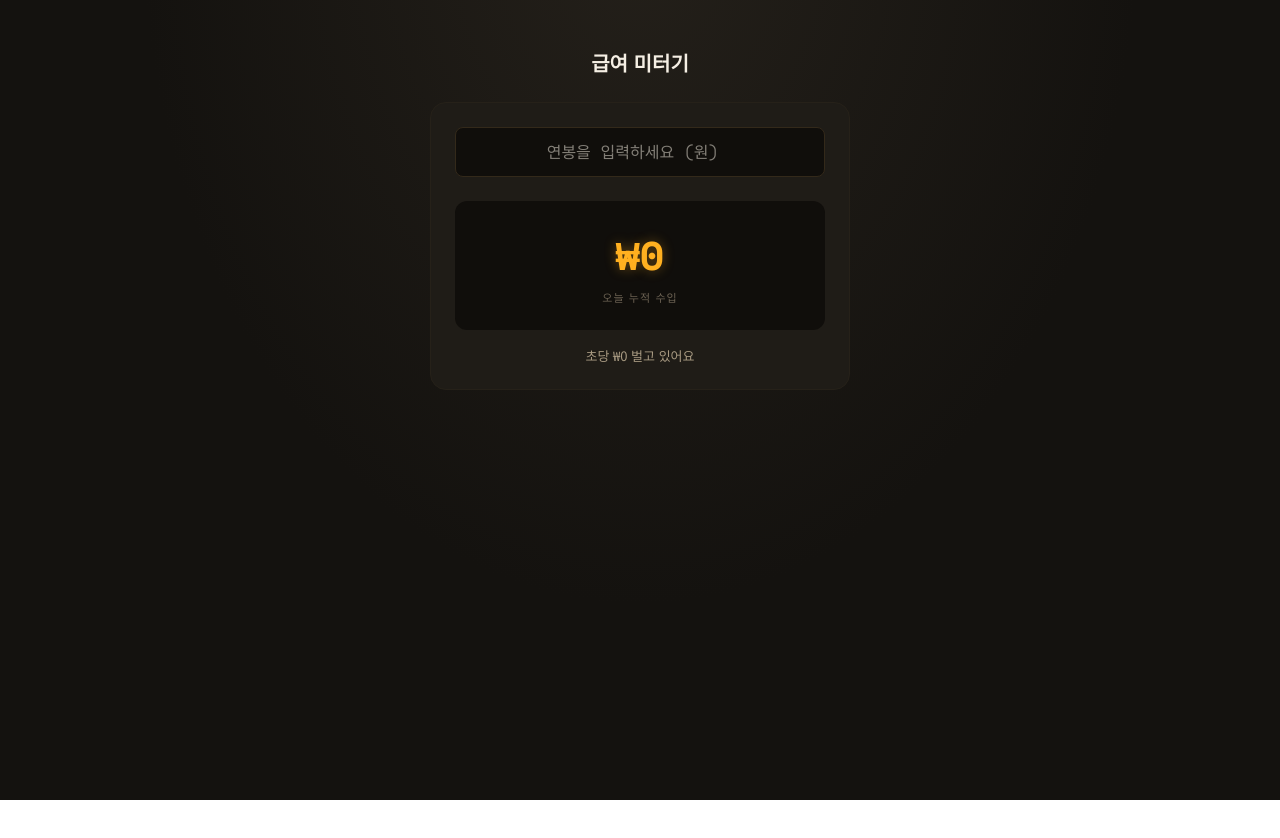
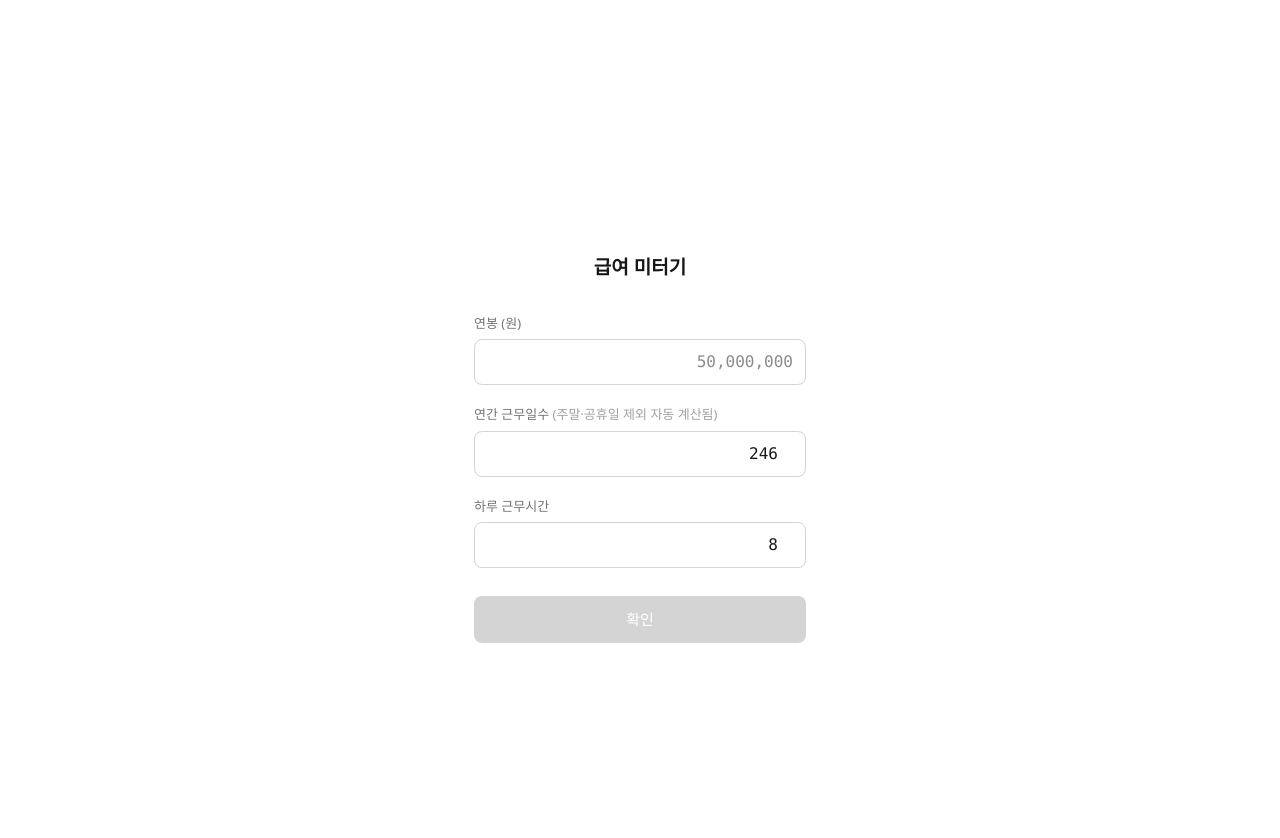
Before and after one commit to Namsanii/salarymeter, a Next.js app: page / in a window 1280 px wide. Shown: the top 838 px of the page. Before the commit the page ends 800 px from the top, so only its background shows below. Built offline with nearby package versions, Linux system fonts and the light colour scheme.

Commit message:
clean redesign

```diff
--- a/app/globals.css
+++ b/app/globals.css
@@ -1,43 +1,7 @@
 @import "tailwindcss";
 
-@theme {
-  --color-bg: #14120f;
-  --color-housing: #1f1c17;
-  --color-housing2: #262119;
-  --color-bezel: #100e0b;
-  --color-amber: #ffb020;
-  --color-amberdim: #4a3714;
-  --color-copper: #c97c3f;
-  --color-muted: #a89a82;
-  --color-faint: #6b6152;
-  --color-metergreen: #6fae7d;
-  --color-gray2: #55503f;
-  --color-cream: #f5efe4;
-  --font-mono: "Space Mono", monospace;
-  --font-sans: "Noto Sans KR", sans-serif;
-  --animate-pop: pop 0.28s ease;
-  --animate-pulseled: pulseLed 2s infinite;
+html,
+body {
+  background: #ffffff;
+  color: #171717;
 }
-
-@keyframes pop {
-  0% { transform: translateY(-40%); opacity: 0.2; }
-  100% { transform: translateY(0); opacity: 1; }
-}
-
-@keyframes pulseLed {
-  0%, 100% { opacity: 1; }
-  50% { opacity: 0.45; }
-}
-
-html, body {
-  background: radial-gradient(ellipse at 50% -10%, #24201a 0%, #14120f 55%);
-  color: #f5efe4;
-}
-
-@media (prefers-reduced-motion: reduce) {
-  *, *::before, *::after {
-    animation-duration: 0.001ms !important;
-    animation-iteration-count: 1 !important;
-    transition-duration: 0.001ms !important;
-  }
-}
--- a/app/layout.tsx
+++ b/app/layout.tsx
@@ -3,7 +3,7 @@ import "./globals.css";
 
 export const metadata: Metadata = {
   title: "급여 미터기",
-  description: "연봉을 입력하면 초당/분당/시간당 수입을 실시간으로 보여주는 미터기",
+  description: "연봉을 입력하면 지금까지 얼마를 벌었는지 실시간으로 보여주는 미터기",
 };
 
 export default function RootLayout({
@@ -13,13 +13,6 @@ export default function RootLayout({
 }>) {
   return (
     <html lang="ko">
-      <head>
-        <link rel="preconnect" href="https://fonts.googleapis.com" />
-        <link
-          href="https://fonts.googleapis.com/css2?family=Space+Mono:wght@400;700&family=Noto+Sans+KR:wght@400;500;600;700;900&display=swap"
-          rel="stylesheet"
-        />
-      </head>
       <body>{children}</body>
     </html>
   );
--- a/components/salarymeter.tsx
+++ b/components/salarymeter.tsx
@@ -1,58 +1,164 @@
 "use client";
 
-import { useEffect, useMemo, useState } from "react";
+import { useEffect, useMemo, useState, type ChangeEvent } from "react";
 
-function fmt(n: number): string {
-  return Math.round(n).toLocaleString("ko-KR");
+const HOLIDAYS_2026 = [
+  "2026-01-01",
+  "2026-02-16",
+  "2026-02-17",
+  "2026-02-18",
+  "2026-03-02",
+  "2026-05-05",
+  "2026-05-25",
+  "2026-06-03",
+  "2026-07-17",
+  "2026-08-17",
+  "2026-09-24",
+  "2026-09-25",
+  "2026-10-05",
+  "2026-10-09",
+  "2026-12-25",
+];
+
+function toISODate(d: Date): string {
+  const y = d.getFullYear();
+  const m = String(d.getMonth() + 1).padStart(2, "0");
+  const day = String(d.getDate()).padStart(2, "0");
+  return `${y}-${m}-${day}`;
+}
+
+function getDefaultWorkdays(year: number): number {
+  const holidaySet = new Set(year === 2026 ? HOLIDAYS_2026 : []);
+  let count = 0;
+  const d = new Date(year, 0, 1);
+  while (d.getFullYear() === year) {
+    const day = d.getDay();
+    if (day !== 0 && day !== 6 && !holidaySet.has(toISODate(d))) {
+      count++;
+    }
+    d.setDate(d.getDate() + 1);
+  }
+  return count;
+}
+
+function formatWithCommas(digitsOnly: string): string {
+  if (!digitsOnly) return "";
+  return Number(digitsOnly).toLocaleString("ko-KR");
+}
+
+function fmtWon(n: number): string {
+  return Math.max(0, Math.round(n)).toLocaleString("ko-KR");
 }
 
 export default function SalaryMeter() {
-  const [salaryStr, setSalaryStr] = useState("");
-  const [now, setNow] = useState(() => new Date());
+  const currentYear = new Date().getFullYear();
+
+  const [salaryDigits, setSalaryDigits] = useState("");
+  const [workdays, setWorkdays] = useState(() => String(getDefaultWorkdays(currentYear)));
+  const [hours, setHours] = useState("8");
+  const [view, setView] = useState<"form" | "result">("form");
+  const [startTime, setStartTime] = useState<number | null>(null);
+  const [now, setNow] = useState(() => Date.now());
 
   useEffect(() => {
-    const id = setInterval(() => setNow(new Date()), 1000);
+    if (view !== "result") return;
+    const id = setInterval(() => setNow(Date.now()), 1000);
     return () => clearInterval(id);
-  }, []);
+  }, [view]);
 
-  const salary = useMemo(() => {
-    const v = parseFloat(salaryStr);
-    return isNaN(v) || v < 0 ? 0 : v;
-  }, [salaryStr]);
+  const salary = Number(salaryDigits || "0");
+  const workdaysNum = Math.max(1, Number(workdays || "0"));
+  const hoursNum = Math.max(0.1, Number(hours || "0"));
 
-  const perSec = salary / (365 * 24 * 3600);
+  const perSecond = salary / (workdaysNum * hoursNum * 3600);
 
-  const earnedToday = useMemo(() => {
-    const midnight = new Date(now);
-    midnight.setHours(0, 0, 0, 0);
-    const elapsedSec = (now.getTime() - midnight.getTime()) / 1000;
-    return elapsedSec * perSec;
-  }, [now, perSec]);
+  const earned = useMemo(() => {
+    if (!startTime) return 0;
+    const elapsedSec = (now - startTime) / 1000;
+    return Math.max(0, elapsedSec) * perSecond;
+  }, [now, startTime, perSecond]);
+
+  const handleSalaryChange = (e: ChangeEvent<HTMLInputElement>) => {
+    const digits = e.target.value.replace(/[^0-9]/g, "");
+    setSalaryDigits(digits);
+  };
+
+  const handleConfirm = () => {
+    if (!salaryDigits || salary <= 0) return;
+    setStartTime(Date.now());
+    setNow(Date.now());
+    setView("result");
+  };
+
+  const handleBack = () => {
+    setView("form");
+    setStartTime(null);
+  };
+
+  if (view === "result") {
+    return (
+      <div className="w-full max-w-[420px] mx-auto min-h-screen flex flex-col items-center justify-center px-4">
+        <div className="text-[13px] text-neutral-400 mb-3 tracking-wide">지금까지</div>
+        <div className="font-mono font-bold text-[clamp(32px,9vw,52px)] text-neutral-900 tabular-nums mb-2 text-center">
+          {fmtWon(earned)}원
+        </div>
+        <div className="text-[15px] text-neutral-500 mb-10">벌었습니다</div>
+        <button
+          onClick={handleBack}
+          className="text-[13px] text-neutral-400 underline underline-offset-4 hover:text-neutral-600"
+        >
+          다시 입력하기
+        </button>
+      </div>
+    );
+  }
 
   return (
-    <div className="w-full max-w-[420px] mx-auto">
-      <h1 className="text-center text-[20px] font-bold mb-6 text-cream">급여 미터기</h1>
+    <div className="w-full max-w-[380px] mx-auto min-h-screen flex flex-col justify-center px-6">
+      <h1 className="text-[19px] font-bold text-neutral-900 mb-8 text-center">급여 미터기</h1>
 
-      <div className="rounded-2xl p-6 bg-housing border border-housing2">
-        <input
-          type="number"
-          value={salaryStr}
-          onChange={(e) => setSalaryStr(e.target.value)}
-          placeholder="연봉을 입력하세요 (원)"
-          min={0}
-          className="w-full bg-bezel border border-[#33291a] text-cream font-mono text-[16px] px-3 py-3 rounded-lg outline-none focus:border-amber text-center"
-        />
-
-        <div className="mt-6 bg-bezel rounded-xl py-6 flex flex-col items-center gap-1">
-          <div className="font-mono font-bold text-[clamp(28px,8vw,40px)] text-amber [text-shadow:0_0_12px_rgba(255,176,32,0.35)]">
-            ₩{fmt(earnedToday)}
-          </div>
-          <div className="text-[11px] text-faint tracking-[0.1em]">오늘 누적 수입</div>
+      <div className="space-y-5">
+        <div>
+          <label className="block text-[13px] text-neutral-500 mb-1.5">연봉 (원)</label>
+          <input
+            type="text"
+            inputMode="numeric"
+            value={formatWithCommas(salaryDigits)}
+            onChange={handleSalaryChange}
+            placeholder="50,000,000"
+            className="w-full border border-neutral-300 text-neutral-900 text-[16px] px-3 py-2.5 rounded-lg outline-none focus:border-neutral-900 text-right font-mono"
+          />
         </div>
 
-        <div className="mt-4 text-center text-[13px] text-muted">
-          초당 ₩{fmt(perSec)} 벌고 있어요
+        <div>
+          <label className="block text-[13px] text-neutral-500 mb-1.5">
+            연간 근무일수 <span className="text-neutral-400">(주말·공휴일 제외 자동 계산됨)</span>
+          </label>
+          <input
+            type="number"
+            value={workdays}
+            onChange={(e) => setWorkdays(e.target.value)}
+            className="w-full border border-neutral-300 text-neutral-900 text-[16px] px-3 py-2.5 rounded-lg outline-none focus:border-neutral-900 text-right font-mono"
+          />
         </div>
+
+        <div>
+          <label className="block text-[13px] text-neutral-500 mb-1.5">하루 근무시간</label>
+          <input
+            type="number"
+            value={hours}
+            onChange={(e) => setHours(e.target.value)}
+            className="w-full border border-neutral-300 text-neutral-900 text-[16px] px-3 py-2.5 rounded-lg outline-none focus:border-neutral-900 text-right font-mono"
+          />
+        </div>
+
+        <button
+          onClick={handleConfirm}
+          disabled={!salaryDigits || salary <= 0}
+          className="w-full bg-neutral-900 text-white text-[15px] font-medium py-3 rounded-lg mt-2 disabled:bg-neutral-300 disabled:cursor-not-allowed"
+        >
+          확인
+        </button>
       </div>
     </div>
   );
```
